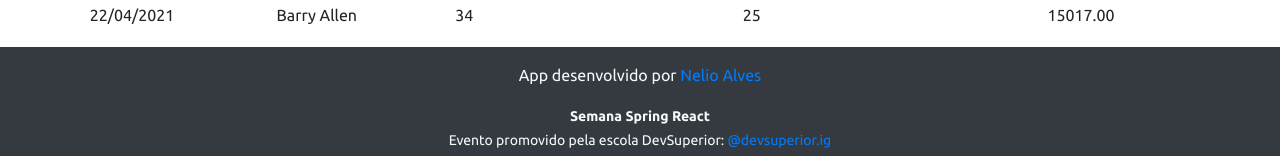
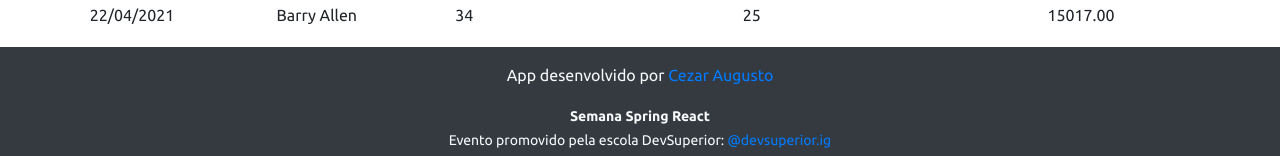
Before and after one commit to cezarags/projeto-sds3, a React (Create React App) app in the folder frontend/: page / in a window 1280 px wide. Shown: the part 669-825 px from the top of the page. Built offline with nearby package versions, Linux system fonts and the light colour scheme.

Commit message:
Update Footer

```diff
--- a/frontend/src/components/Footer/index.tsx
+++ b/frontend/src/components/Footer/index.tsx
@@ -3,7 +3,7 @@ function Footer() {
 
     <footer className="footer mt-auto py-3 bg-dark">
     <div className="container">
-    <p className="text-light">App desenvolvido por <a href="https://github.com/acenelio" target="_blank" rel="noreferrer">Nelio Alves</a></p>
+    <p className="text-light">App desenvolvido por <a href="https://github.com/cezarags" target="_blank" rel="noreferrer">Cezar Augusto</a></p>
     <p className="text-light"><small><strong>Semana Spring React</strong><br/>
       Evento promovido pela escola DevSuperior: <a href="https://instagram.com/devsuperior.ig" target="_blank" rel="noreferrer">@devsuperior.ig</a></small></p>
   </div>
```
